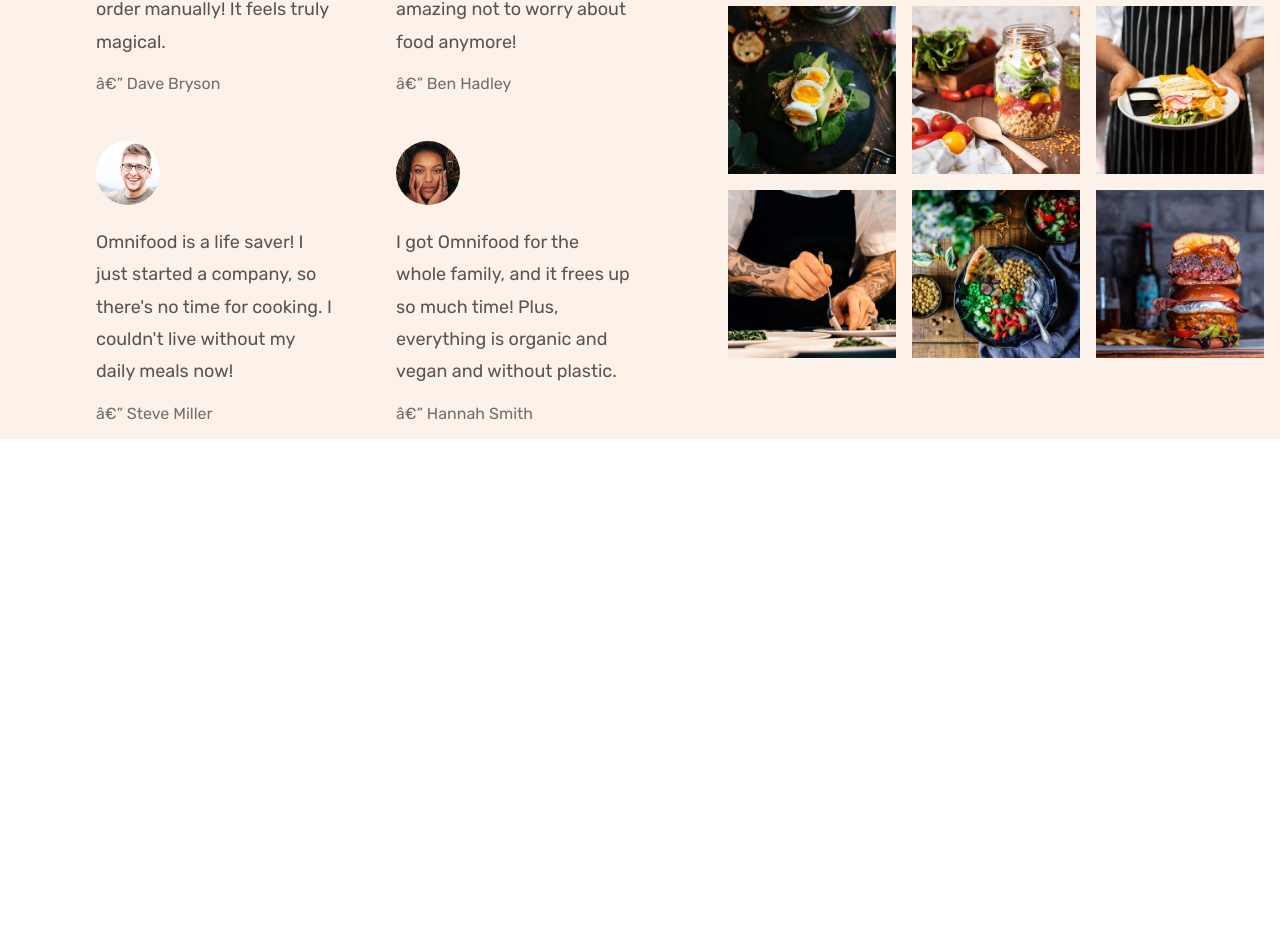
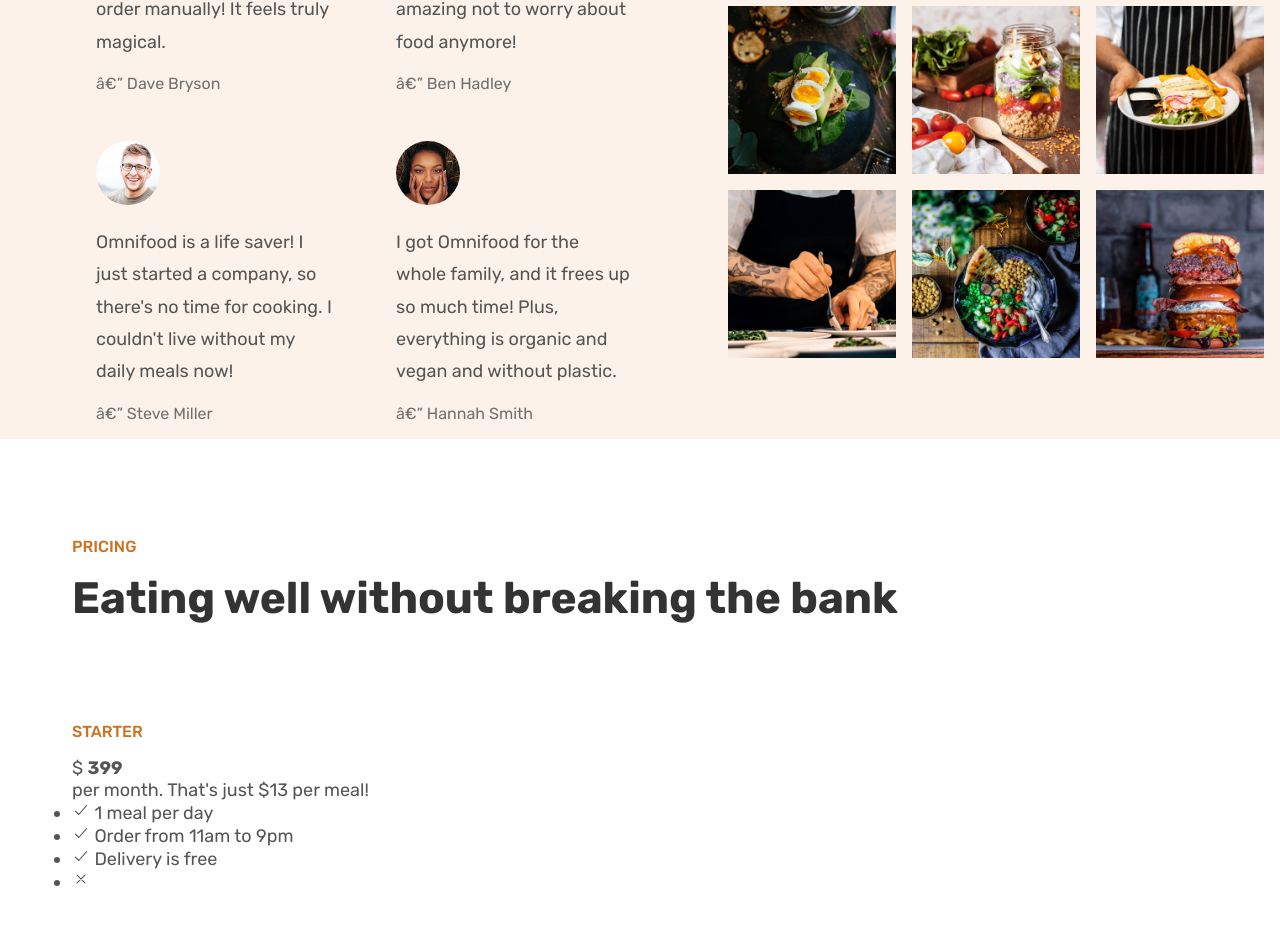
Before and after one commit to Roverp1/Omnifood-project, a plain HTML site: page index.html in a window 1280 px wide. Shown: the part 3963-4888 px from the top of the page. Before the commit the page ends 4502 px from the top, so only its background shows below. Drawn offline with nearby package versions, Linux system fonts and the light colour scheme.

Commit message:
Markup (Pricing) section

```diff
--- a/css/style.css
+++ b/css/style.css
@@ -194,7 +194,7 @@ body {
 
   display: inline-block;
 
-  transition: all, 0.3s;
+  transition: all 0.3s;
 
   border-radius: var(--bdrs-default);
 }
@@ -598,3 +598,12 @@ b {
 .testimonial__gallery__img:hover {
   transform: scale(1.1);
 }
+
+/*PRICING SECTION */
+.pricing__section {
+  margin: 9.6rem 0;
+}
+
+.pricing__heading-wrapper {
+  margin-bottom: 9.6rem;
+}
--- a/index.html
+++ b/index.html
@@ -622,6 +622,66 @@
           </div>
         </div>
       </section>
+
+      <section class="pricing__section">
+        <div class="container">
+          <div class="pricing__heading-wrapper">
+            <span class="annotation">Pricing</span>
+            <h2 class="heading--secondary">
+              Eating well without breaking the bank
+            </h2>
+          </div>
+
+          <div class="pricing__cards grid">
+            <div class="pricing__card">
+              <span class="pricing__annotation annotation">Starter</span>
+              <p class="pricing__cost">
+                <span class="pricing__currency">$</span>
+                <strong class="pricing__amount">399</strong>
+              </p>
+              <p class="pricing__cost-per-month">
+                per month. That's just $13 per meal!
+              </p>
+
+              <ul class="pricing__plan-features">
+                <li class="pricing__plan-feature">
+                  <ion-icon
+                    name="checkmark-outline"
+                    class="pricing__icon"
+                  ></ion-icon>
+                  <span class="pricing__plan-feature__describtion">
+                    1 meal per day
+                  </span>
+                </li>
+
+                <li class="pricing__plan-feature">
+                  <ion-icon name="checkmark-outline" class="pricing__icon">
+                  </ion-icon>
+                  <span class="pricing__plan-feature__describtion">
+                    Order from 11am to 9pm
+                  </span>
+                </li>
+
+                <li class="pricing__plan-feature">
+                  <ion-icon name="checkmark-outline" class="pricing__icon">
+                  </ion-icon>
+                  <span class="pricing__plan-feature__describtion">
+                    Delivery is free
+                  </span>
+                </li>
+
+                <li class="pricing__plan-feature">
+                  <ion-icon name="close-outline" class="pricing__icon">
+                  </ion-icon>
+                  <span class="pricing__plan-feature__describtion">
+                    &nbsp;
+                  </span>
+                </li>
+              </ul>
+            </div>
+          </div>
+        </div>
+      </section>
     </main>
 
     <script
```
